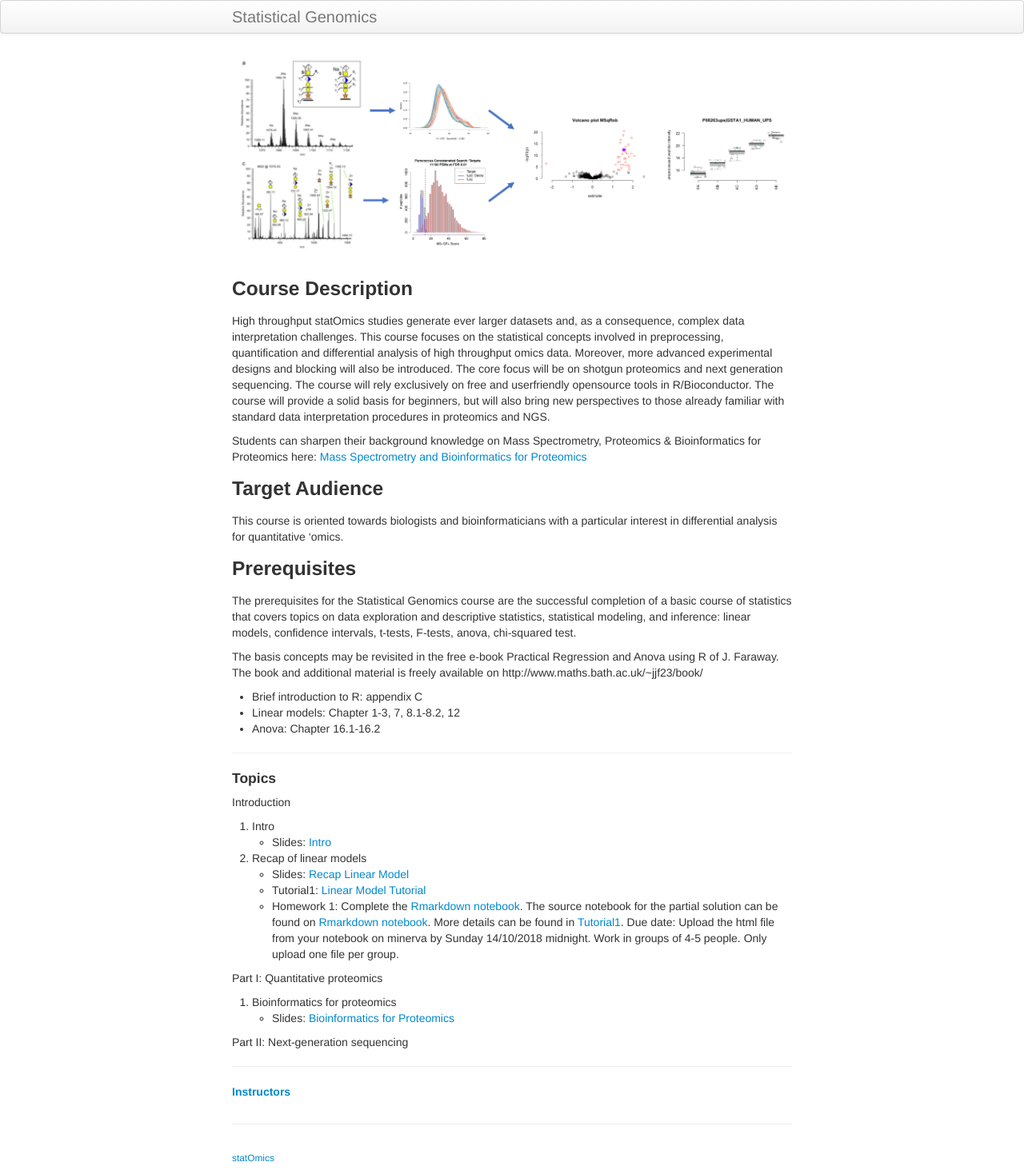
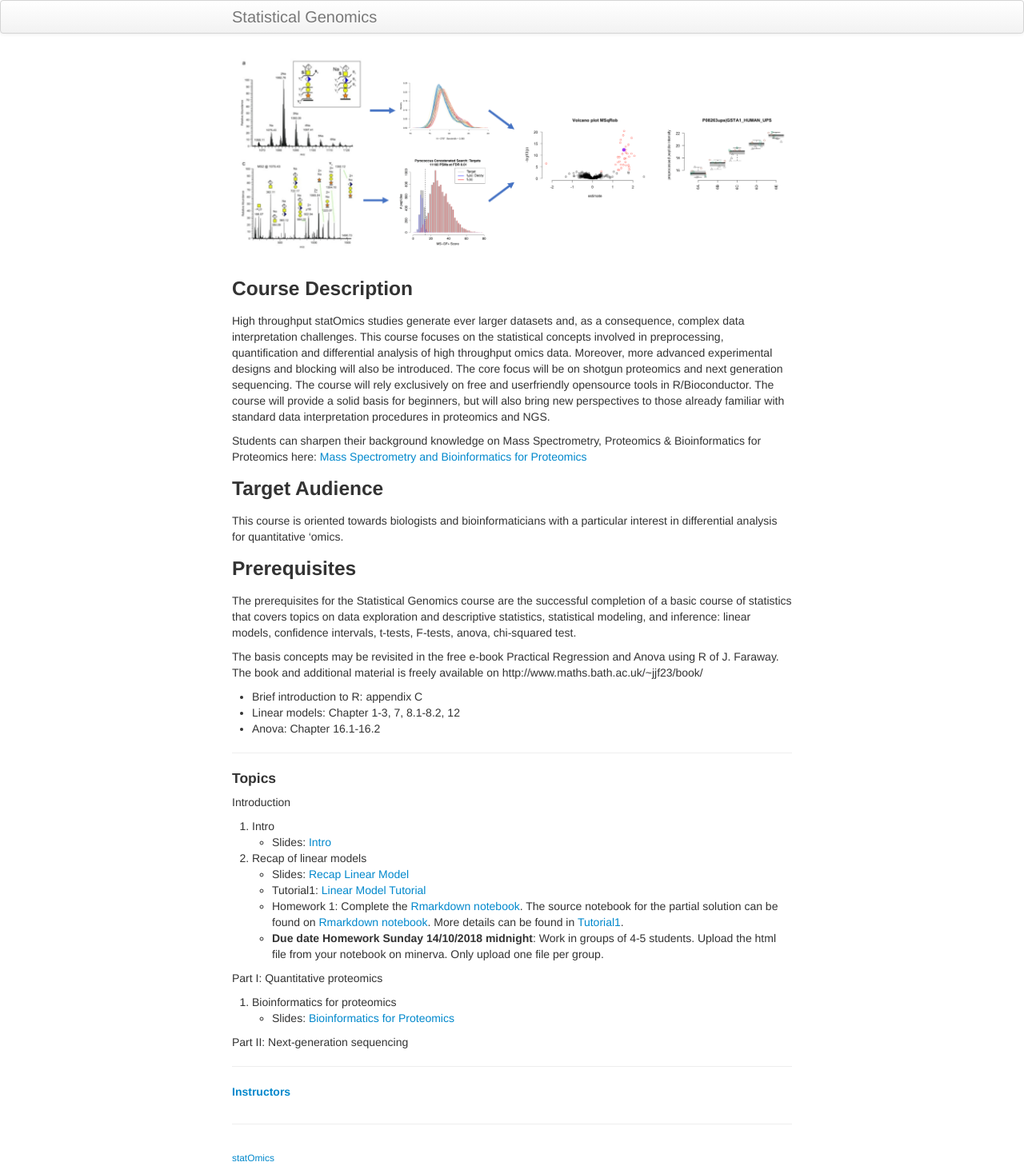
Before and after one commit to statOmics/statisticalGenomicsCourse2018, a Jekyll site: the page built from index.md, in a window 1280 px wide. Shown: the whole page at 80% size. Built offline with Jekyll 4.4.1, drawn with Linux system fonts in a browser that asks for light colours.

Commit message:
homework1

```diff
--- a/index.md
+++ b/index.md
@@ -40,7 +40,8 @@ Introduction
   2. Recap of linear models
   - Slides:  [Recap Linear Model](assets/lm.pdf)
   - Tutorial1: [Linear Model Tutorial](pages/lmTutorial.md)
-  - Homework 1: Complete the [Rmarkdown notebook](pages/tutorialI_KPNA2_solutionPartI.nb.html). The source notebook for the partial solution can be found on [Rmarkdown notebook](assets/tutorialI_KPNA2_solutionPartI.Rmd). More details can be found in [Tutorial1](pages/lmTutorial.md). Due date: Upload the html file from your notebook on minerva by Sunday 14/10/2018 midnight. Work in groups of 4-5 people. Only upload one file per group.
+  - Homework 1: Complete the [Rmarkdown notebook](pages/tutorialI_KPNA2_solutionPartI.nb.html). The source notebook for the partial solution can be found on [Rmarkdown notebook](assets/tutorialI_KPNA2_solutionPartI.Rmd). More details can be found in [Tutorial1](pages/lmTutorial.md).
+  - **Due date Homework Sunday 14/10/2018 midnight**:  Work in groups of 4-5 students. Upload the html file from your notebook on minerva. Only upload one file per group.
 
 Part I: Quantitative proteomics
   1. Bioinformatics for proteomics
```
Also changed, not shown: 1 other file.
